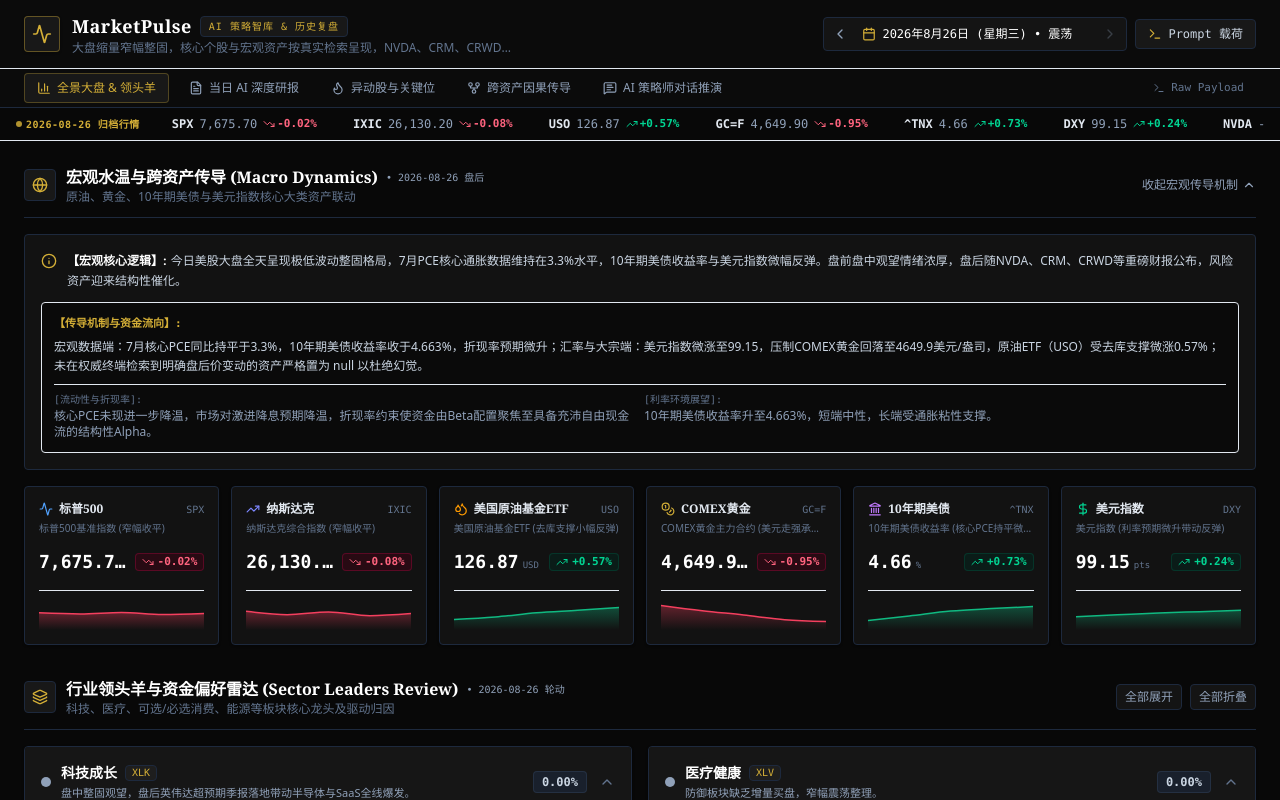
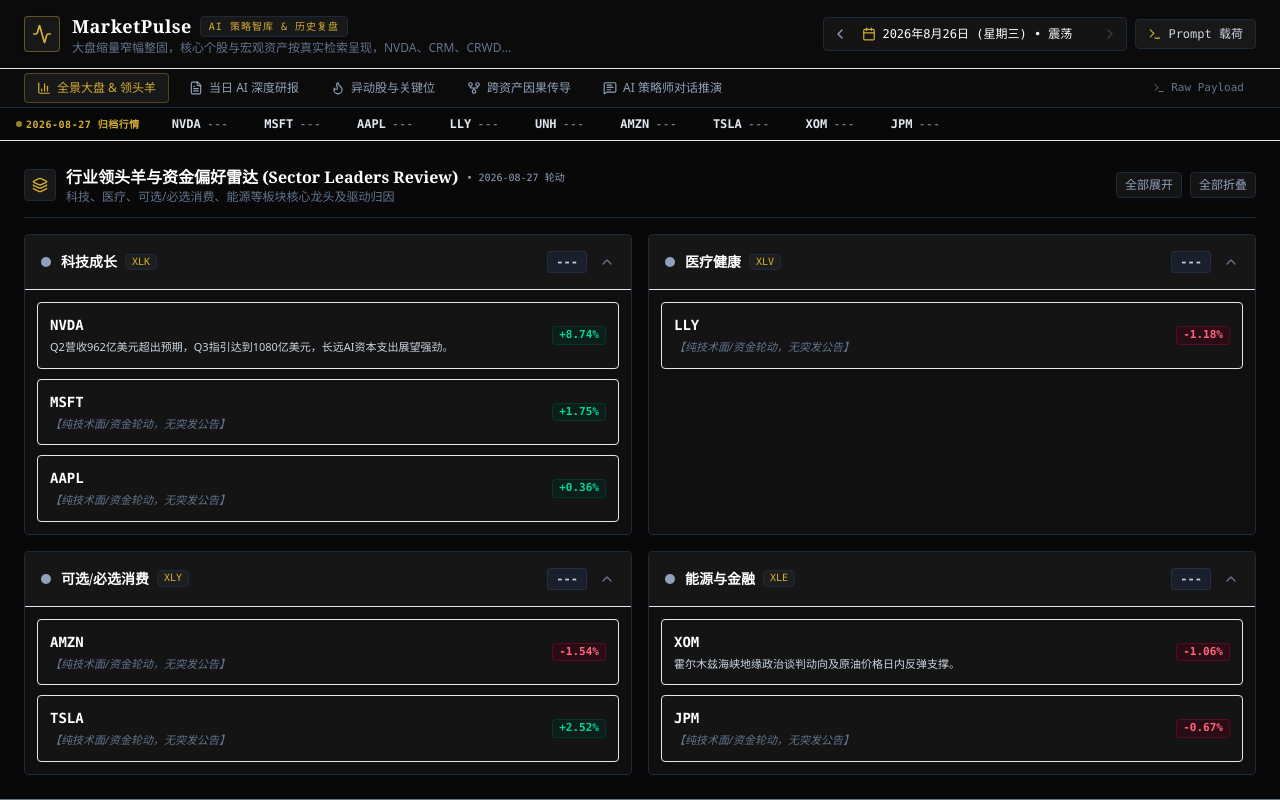
Before and after one commit to caole13/AI-Stock-Report-Daily, a React (Vite) app: page / in a window 1280 px wide. Shown: the top 800 px of the page. Built offline with nearby package versions, Linux system fonts and the light colour scheme; a web font is replaced by a local one.

Commit message:
Update App.tsx

```diff
--- a/src/App.tsx
+++ b/src/App.tsx
@@ -1,4 +1,4 @@
-import React, { useState } from "react";
+import React, { useState, useMemo } from "react";
 import { Header } from "./components/Header";
 import { TickerBar } from "./components/TickerBar";
 import { MacroOverview } from "./components/MacroOverview";
@@ -9,6 +9,7 @@
 import { AnalystChat } from "./components/AnalystChat";
 import { StockDetailModal } from "./components/StockDetailModal";
 import { PromptPayloadModal } from "./components/PromptPayloadModal";
+import latestReport from "./data/latestReport.json";
 import {
   HISTORICAL_MARKET_DATABASE,
   AVAILABLE_DATES,
@@ -26,7 +27,9 @@
 } from "lucide-react";
 
 export function App() {
-  const [selectedDate, setSelectedDate] = useState<string>(AVAILABLE_DATES[0].date);
+  // 1. 优先使用 latestReport.json 里的最新日期
+  const initialDate = latestReport?.date || AVAILABLE_DATES[0]?.date;
+  const [selectedDate, setSelectedDate] = useState<string>(initialDate);
   const [activeTab, setActiveTab] = useState<
     "dashboard" | "briefing" | "transmissions" | "movers" | "chat" | "raw"
   >("dashboard");
@@ -34,7 +37,17 @@
   const [isPayloadModalOpen, setIsPayloadModalOpen] = useState<boolean>(false);
   const [chatInitialQuestion, setChatInitialQuestion] = useState<string>("");
 
-  const currentDayData = getHistoricalDataByDate(selectedDate) || HISTORICAL_MARKET_DATABASE[0];
+  // 2. 如果选中的是最新日期，直接渲染 latestReport；如果是历史日期，再查 historicalData
+  const currentDayData = useMemo(() => {
+    if (selectedDate === latestReport?.date) {
+      return {
+        ...latestReport,
+        macro: latestReport.macroSummary,
+        transmissions: latestReport.causalChains,
+      };
+    }
+    return getHistoricalDataByDate(selectedDate) || HISTORICAL_MARKET_DATABASE[0];
+  }, [selectedDate]);
 
   const handleAskAi = (question: string) => {
     setChatInitialQuestion(question);
```
